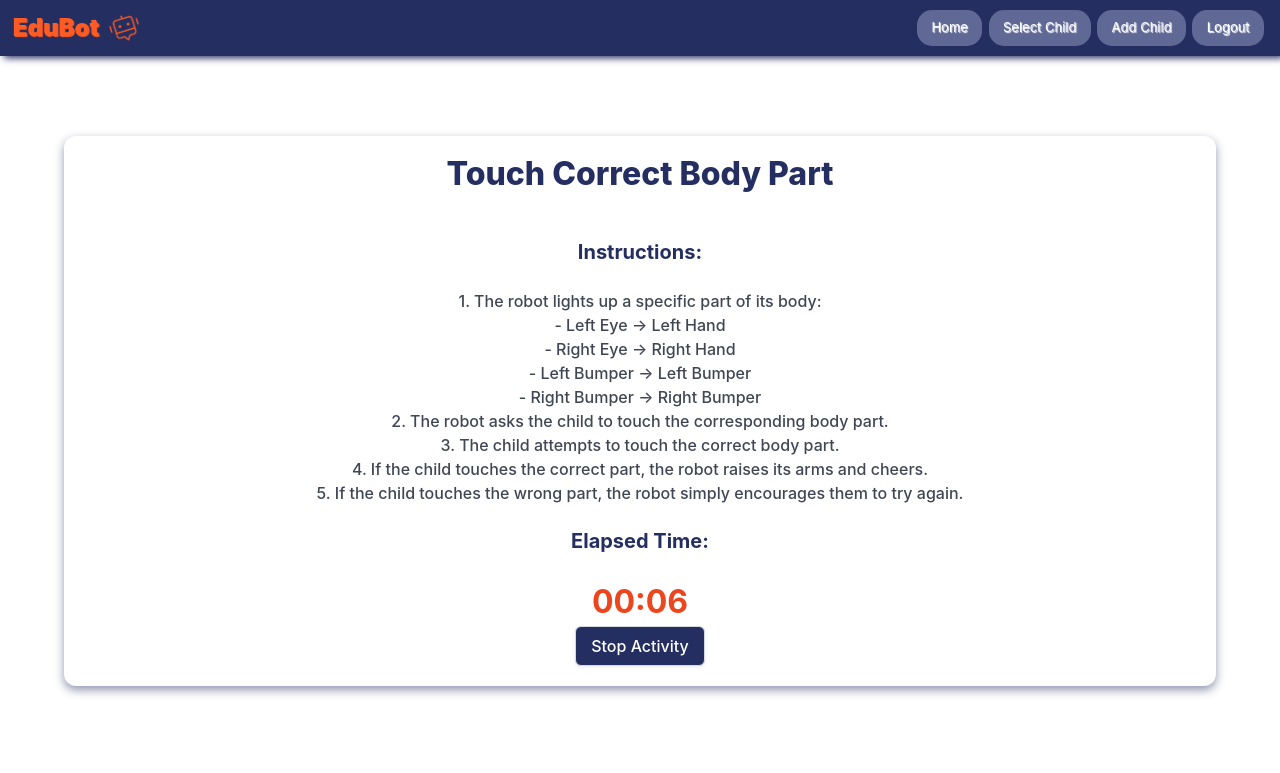
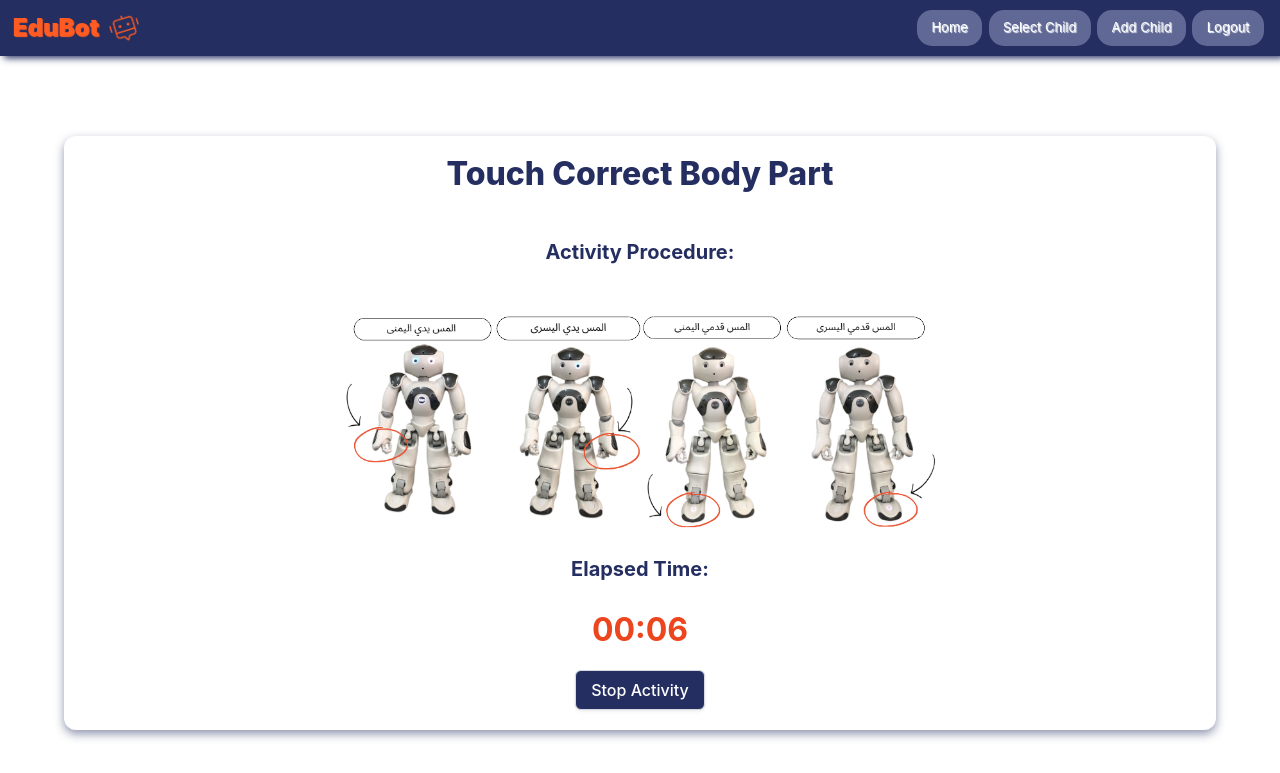
Before and after one commit to Maria-Samoor/edubot, a Django app: template activities/templates/activities/activity_in_progress.html in a window 1280 px wide. Shown: the top 773 px of the page. Run offline with Django 5.2, Linux system fonts and the light colour scheme; the template is opened without the code that fills it: values that come from a table or form of the project are taken from there, others are empty; data comes from the database, SQL or seed files in the repository; both versions use the stored data as it was after the commit.

Commit message:
Enhance progress page: Add static images to visually represent the procedure for each activity based on activity ID.

```diff
--- a/activities/static/activities/css/activity.css
+++ b/activities/static/activities/css/activity.css
@@ -1,4 +1,4 @@
-/* .activity-box {
+.activity-box {
     text-align: center;
     box-shadow: 0 4px 10px rgba(36, 46, 96, 0.5);
 }
@@ -35,66 +35,12 @@ h1.title {
 .stop-button:hover {
     color: #fff;
 }
- */
 
- .activity-box {
-    text-align: center;
-    box-shadow: 0 4px 10px rgba(36, 46, 96, 0.5);
+.activity-image {
+    max-width: 600px;
+    max-height: 600px;
+    width: auto;
+    height: auto;
+    display: block;
+    margin: 0 auto;
 }
-
-h1.title {
-    margin-bottom: 1rem;
-    color: #242e60;
-}
-
-.subtitle {
-    margin-top: 1.5rem;
-    font-weight: bold;
-    color: #242e60;
-}
-
-.instructions {
-    margin-top: 0.5rem;
-    margin-bottom: 1.5rem;
-    font-weight: 500;
-}
-
-.time-counter {
-    font-size: 2rem;
-    color: #ed451d;
-    font-weight: bold;
-}
-
-.stream-container {
-    margin-top: 2rem;
-}
-
-#camera-feed {
-    width: 300px;
-    height: 300px;
-    border: 2px solid #242e60;
-    border-radius: 10px;
-    margin: auto;
-}
-
-.button-container {
-    display: flex;
-    justify-content: center;
-    gap: 10px;
-    margin-top: 1.5rem;
-}
-
-.stop-button {
-    background-color: #242e60;
-    color: #fff;
-}
-
-.publish-button {
-    background-color: #ed451d;
-    color: #fff;
-}
-
-.stop-button:hover,
-.publish-button:hover {
-    color: #fff;
-}
--- a/activities/static/activities/css/report.css
+++ b/activities/static/activities/css/report.css
@@ -4,6 +4,5 @@
 }
 
 .table th {
-    /* background-color: #242e60; */
     color: #242e60;
 }
--- a/activities/templates/activities/activity_in_progress.html
+++ b/activities/templates/activities/activity_in_progress.html
@@ -12,9 +12,19 @@
 <section class="container">
     <div class="box activity-box">
         <h1 class="title">{{ activity.activity_name }}</h1>
-        <h2 class="subtitle" style="margin-top: 3rem;">Instructions:</h2>
-        <h4 class="instructions" >{{ activity.instruction|linebreaks }}</h4>
-
+        <h2 class="subtitle" style="margin-top: 3rem;">Activity Procedure:</h2>
+        <!-- <h4 class="instructions" >{{ activity.instruction|linebreaks }}</h4> -->
+        {% if activity.id == 1 %}
+            <img src="{% static 'activities/images/touch_correct_pody_part.png' %}" alt="Touch Correct Body Part" class="activity-image">
+        {% elif activity.id == 2 %}
+            <img src="{% static 'activities/images/match_the_color.png' %}" alt="Match the Color" class="activity-image">
+        {% elif activity.id == 4 %}
+            <img src="{% static 'activities/images/find_the_different_image.png' %}" alt="Find the Different Image" class="activity-image">
+        {% elif activity.id == 5 %}
+            <img src="{% static 'activities/images/learning_with_buttons.png' %}" alt="Learning with Buttons" class="activity-image">
+        {% else %}
+            <h4 class="instructions">{{ activity.instruction|linebreaks }}</h4>
+        {% endif %}
         <h3 class="subtitle">Elapsed Time:</h3>
         <div id="timer" class="time-counter">00:00</div>
 
```
Also changed, not shown: activities/static/activities/css/card.css (+7 -8 lines), activities/static/activities/images/find_the_different_image.png (added), activities/static/activities/images/learning_with_buttons.png (added), activities/static/activities/images/match_the_color.png (added), activities/static/activities/images/touch_correct_pody_part.png (added), db.sqlite3.
